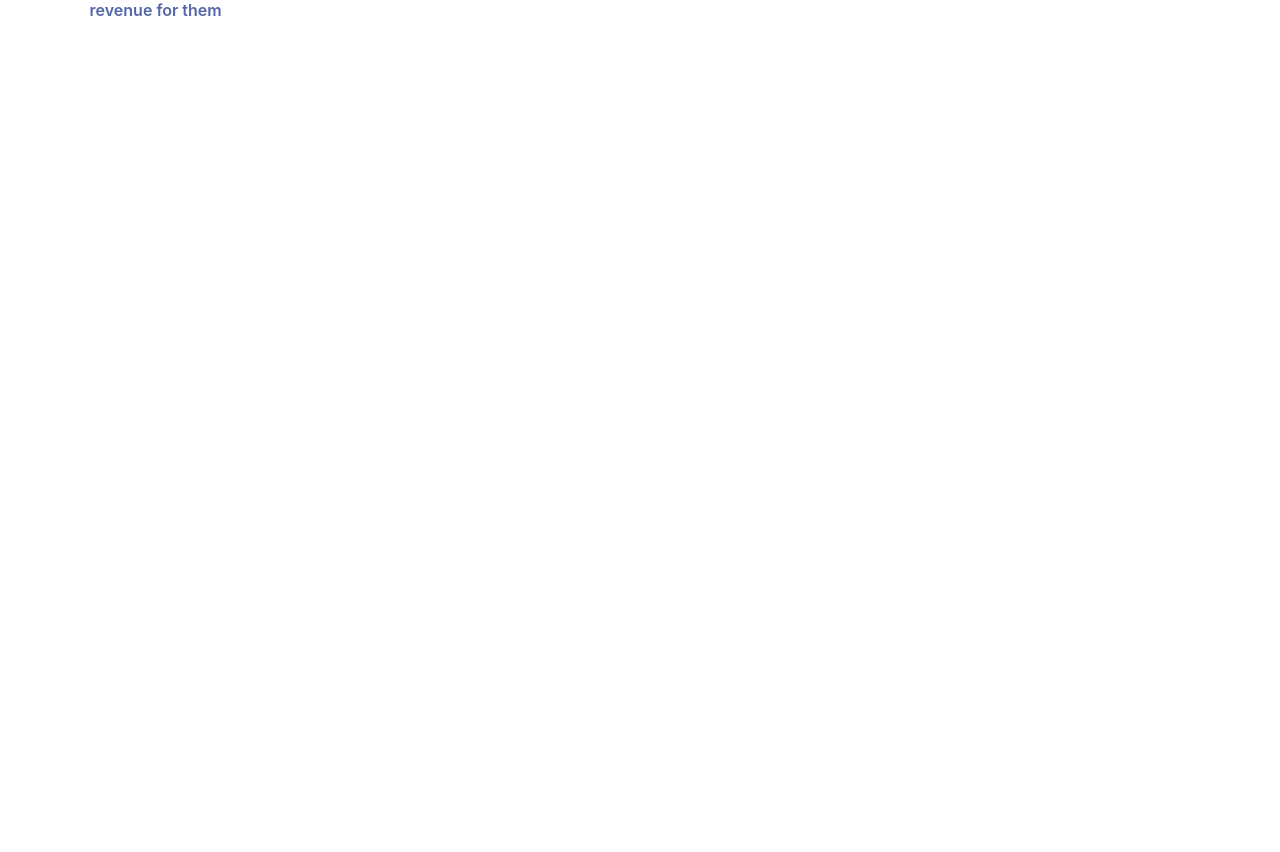
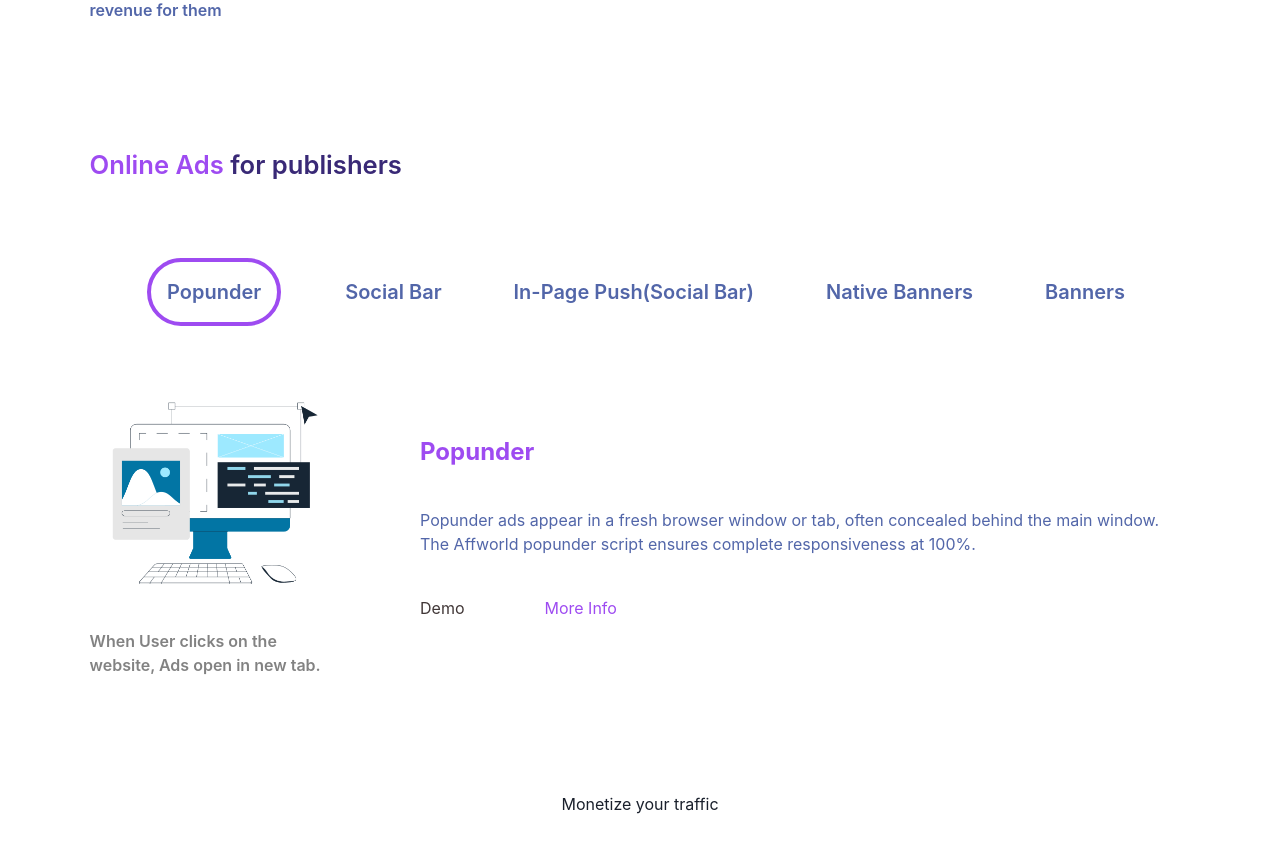
Before and after one commit to Abhinav-2004/Affworld-Dashboard, a React (Create React App) app in the folder dashboard/: page / in a window 1280 px wide. Shown: the part 2280-3132 px from the top of the page. Before the commit the page ends 2400 px from the top, so only its background shows below. Built offline with nearby package versions, Linux system fonts and the light colour scheme.

Commit message:
complete fourth section

```diff
--- a/dashboard/src/App.js
+++ b/dashboard/src/App.js
@@ -3,12 +3,16 @@
 import SectionTwo from './Components/SecondSection/SectionTwo'
 import FirstSection from './Components/FirstSection/FirstSection'
 import ThirdSection from './Components/ThirdSection/ThirdSection'
+import FourthSection from './Components/FourthSection/FourthSection'
+import FifthSection from './Components/FifthSection/FifthSection'
 const App = () => {
   return (
     <>
     <FirstSection/>
     <SectionTwo/>
     <ThirdSection/>
+    <FourthSection/>
+    <FifthSection/>
     </>
   )
 }
--- /dev/null
+++ b/dashboard/src/Components/FifthSection/FifthSection.js
@@ -0,0 +1,11 @@
+import React from 'react'
+
+const FifthSection = () => {
+  return (
+    <div className='flex flex-col justify-between items-center m-[5%] p-[2%]'>
+      Monetize your traffic
+    </div>
+  )
+}
+
+export default FifthSection
--- /dev/null
+++ b/dashboard/src/Components/FourthSection/Components/Banners.js
@@ -0,0 +1,11 @@
+import React from 'react'
+
+const Banners = () => {
+  return (
+    <div>
+      Hello banners here
+    </div>
+  )
+}
+
+export default Banners
--- /dev/null
+++ b/dashboard/src/Components/FourthSection/Components/InPagePush.js
@@ -0,0 +1,11 @@
+import React from 'react'
+
+const InPagePush = () => {
+  return (
+    <div>In page push here
+
+    </div>
+  )
+}
+
+export default InPagePush
--- /dev/null
+++ b/dashboard/src/Components/FourthSection/Components/NativeBanners.js
@@ -0,0 +1,11 @@
+import React from 'react'
+
+const NativeBanners = () => {
+  return (
+    <div>
+      Native Banners here
+    </div>
+  )
+}
+
+export default NativeBanners
--- /dev/null
+++ b/dashboard/src/Components/FourthSection/Components/Popunder.js
@@ -0,0 +1,34 @@
+import React from "react";
+
+const Popunder = () => {
+  return (
+    <div className="flex flex-row items-center justify-center gap-20">
+      <div className="flex flex-col justify-center items-center gap-5">
+        <div className="flex">
+          <img src="/assets/images/popunderImg.png" className="w-[18vw]" />
+        </div>
+        <div className="font-sm font-semibold text-[#0000007d]">
+          When User clicks on the website, Ads open in new tab.
+        </div>
+      </div>
+
+      <div className="flex flex-col h-[100%] justify-center items-center gap-10">
+        <div className="flex text-left text-2xl font-bold text-[#9e4bf1] w-[100%]">
+          Popunder
+        </div>
+        <div className="flex text-left text-[#5266a9] w-[100%]">
+          Popunder ads appear in a fresh browser window or tab, often concealed
+          behind the main window. The Affworld popunder script ensures complete
+          responsiveness at 100%.
+        </div>
+
+        <div className="flex flex-row w-[100%] text-left gap-20">
+            <button className="text-semibold text-[#413737]">Demo</button>
+            <button className="text-semibold text-[#9e4bf1]">More Info</button>
+        </div>
+      </div>
+    </div>
+  );
+};
+
+export default Popunder;
--- /dev/null
+++ b/dashboard/src/Components/FourthSection/Components/SocialBar.js
@@ -0,0 +1,11 @@
+import React from 'react'
+
+const SocialBar = () => {
+  return (
+    <div>
+      Social Bar Here
+    </div>
+  )
+}
+
+export default SocialBar
--- /dev/null
+++ b/dashboard/src/Components/FourthSection/FourthSection.js
@@ -0,0 +1,38 @@
+import React, { useState } from 'react'
+import Popunder from './Components/Popunder';
+import SocialBar from './Components/SocialBar';
+import InPagePush from './Components/InPagePush';
+import NativeBanners from './Components/NativeBanners';
+import Banners from './Components/Banners';
+
+const FourthSection = () => {
+    const [active,setActive]=useState(1);
+    function handleClick(number){
+        setActive(number);
+    }
+  return (
+    <div className='flex flex-col justify-between items-center m-[5%] p-[2%]'>
+      <div className='flex w-[100%] text-[2vw] text-left font-semibold'>
+        <span className='text-[#9e4bf1]'>Online Ads </span>&nbsp;<span className='text-[#392976]'> for publishers</span>
+      </div>
+      <div className='flex flex-row justify-center text-[#5266a9] item gap-10 mt-[6%] font-semibold text-xl'>
+        <div className={`flex justify-center text-[#5266a9] items-center p-4 m-2 ${active===1?"border-4 rounded-full border-[#9e4bf1]" :"border-none"}`}>
+            <button onClick={()=>{handleClick(1)}}>Popunder</button></div>
+        <div className={`flex justify-center text-[#5266a9] items-center p-4 ${active===2?"border-4 rounded-full border-[#9e4bf1]" :"border-none"}`}><button onClick={()=>{handleClick(2)}}>Social Bar</button></div>
+        <div className={`flex justify-center text-[#5266a9] items-center p-4 ${active===3?"border-4 rounded-full border-[#9e4bf1]" :"border-none"}`}><button onClick={()=>{handleClick(3)}}>In-Page Push(Social Bar)</button></div>
+        <div className={`flex justify-center text-[#5266a9] items-center p-4 ${active===4?"border-4 rounded-full border-[#9e4bf1]" :"border-none"}`}><button onClick={()=>{handleClick(4)}}>Native Banners</button></div>
+        <div className={`flex justify-center text-[#5266a9] items-center p-4 ${active===5?"border-4 rounded-full border-[#9e4bf1]" :"border-none"}`}><button onClick={()=>{handleClick(5)}}>Banners</button></div>
+      </div>
+
+      <div className='flex justify-center items-center mt-[4%]'>
+            {active===1 && <><Popunder/></>}
+            {active===2 && <><SocialBar/></>}
+            {active===3 && <><InPagePush/></>}
+            {active===4 && <><NativeBanners/></>}
+            {active===5 && <><Banners/></>}
+      </div>
+    </div>
+  )
+}
+
+export default FourthSection
```
Also changed, not shown: dashboard/public/assets/images/popunderImg.png (added).
